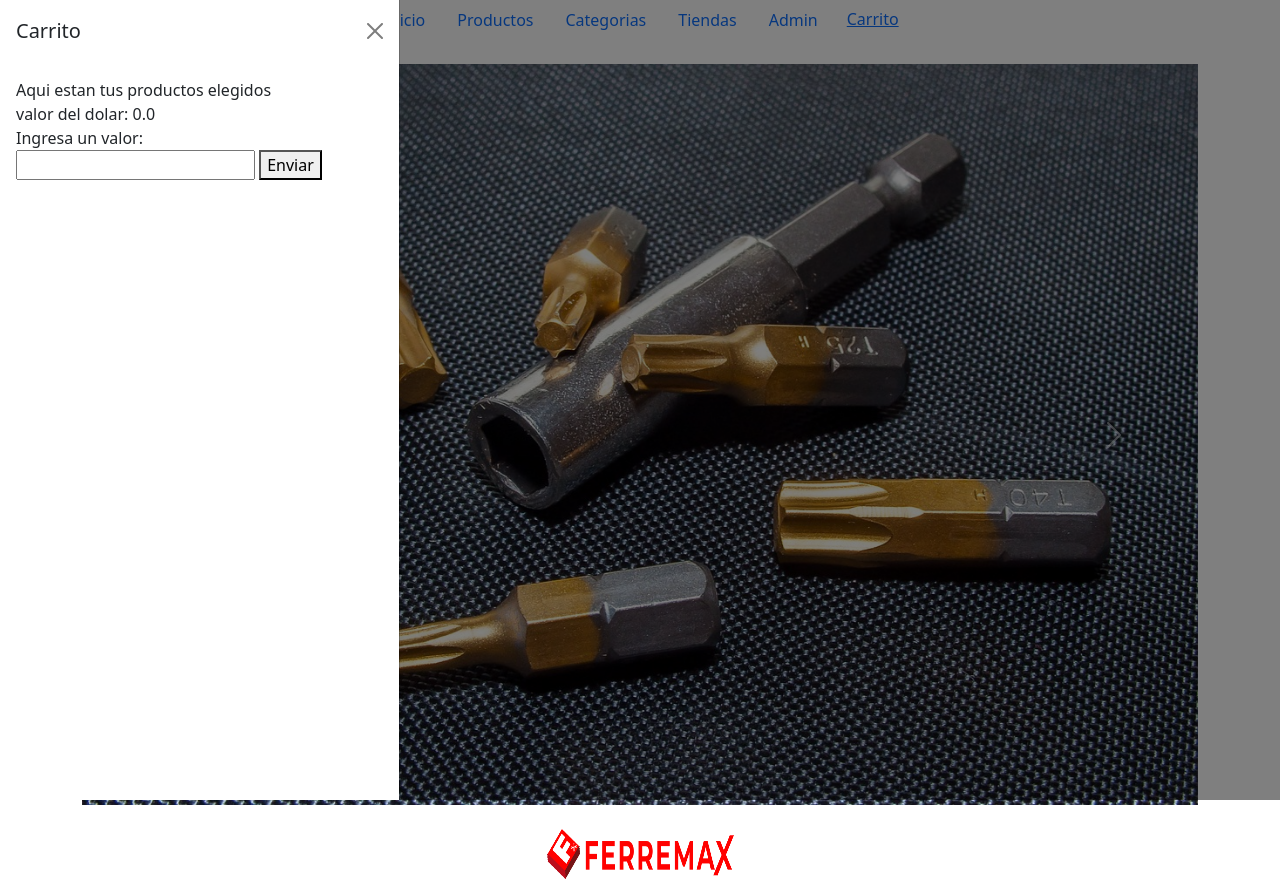
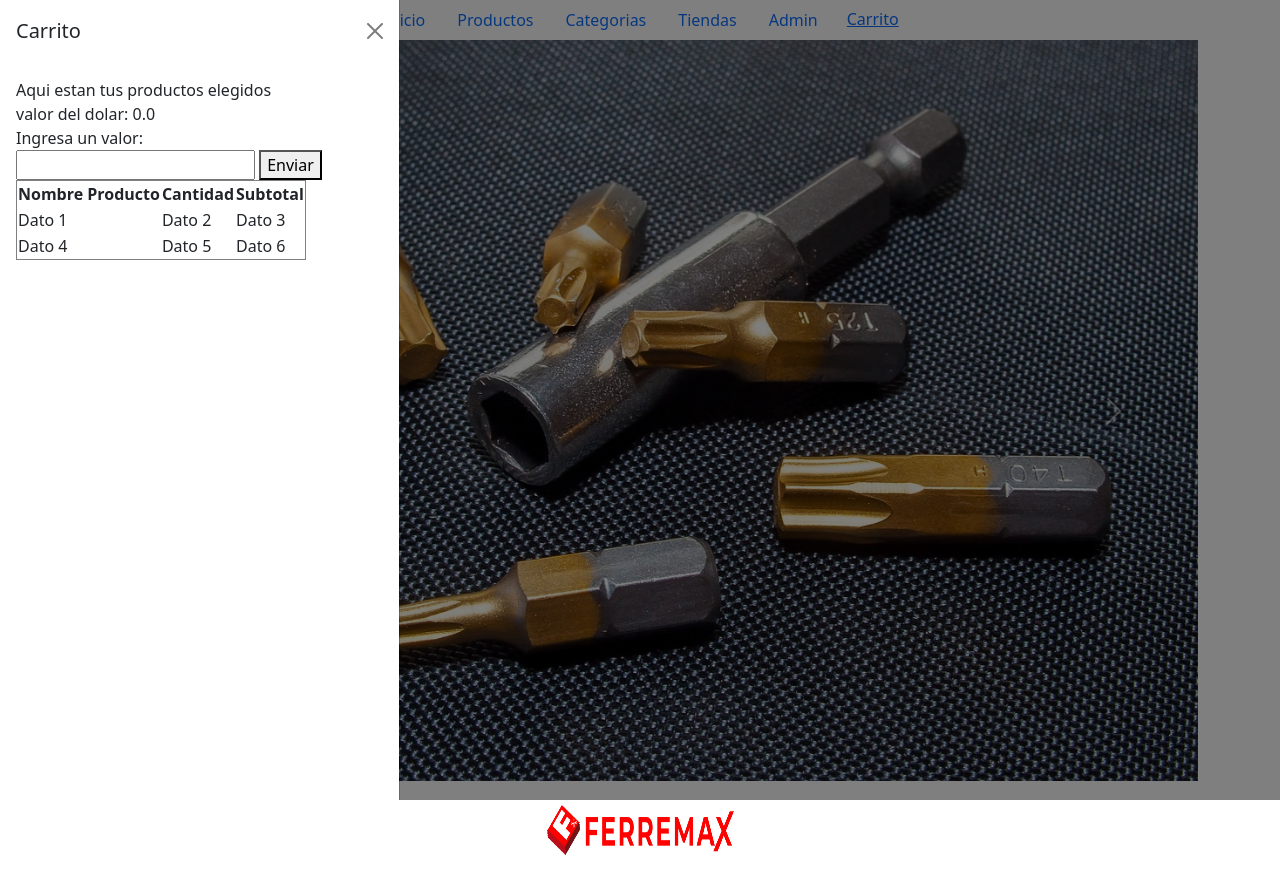
Before and after one commit to Darkussy/Def, a Django app: page / in a window 1280 px wide, after a click on "Carrito". After the commit the page ends 855 px from the top, so only its background shows below. Run offline with Django 5.2, Linux system fonts and the light colour scheme; data that the repository does not hold is empty.

Commit message:
cambios carrito

```diff
--- a/Ferreteria/Static/css/main.css
+++ b/Ferreteria/Static/css/main.css
@@ -25,3 +25,12 @@
 .no-underline {
     text-decoration: none;
 }
+
+/* cambio la manera en que se ve el boton de inicio de sesion y registro */
+.linkmodal{
+    text-decoration: none;
+    color: aliceblue;
+}
+.btn-link{
+    text-decoration: none;
+}
--- a/Ferreteria/Templates/htmls/Layout.html
+++ b/Ferreteria/Templates/htmls/Layout.html
@@ -30,13 +30,13 @@
                 <li class="nav-item">
                     <a class="nav-link " href="{% url 'Admin' %}">Admin</a>
                 </li>
-                <li class="nav-item">
-                    <a class="btn btn-link no-underline" data-bs-toggle="offcanvas" href="#offcanvasExample"
+                <li class="nav-item linkmodal">
+                    <a class="btn btn-link linkmodal" data-bs-toggle="offcanvas" href="#offcanvasExample"
                         role="button" aria-controls="offcanvasExample">
                         Carrito
                     </a>
                 </li>
-            </ul>c
+            </ul>
         </div>
     </header>
 
@@ -53,12 +53,33 @@
                 </div>
                 <form action="{% url 'Pagar' %}" method="post">
                     {% csrf_token %}
-                    <label >valor del dolar: {{ valor }}
+                    <label>valor del dolar: {{ valor }}
                     </label><br>
                     <label for="valor">Ingresa un valor:</label>
                     <input type="number" id="valor" name="valor">
 
                     <button type="submit">Enviar</button>
+
+                    <br>
+                    <table border="1">
+                        <tr>
+                            <th>Nombre Producto</th>
+                            <th>Cantidad</th>
+                            <th>Subtotal</th>
+                        </tr>
+                        <tr>
+                            <td>Dato 1</td>
+                            <td>Dato 2</td>
+                            <td>Dato 3</td>
+                        </tr>
+                        <tr>
+                            <td>Dato 4</td>
+                            <td>Dato 5</td>
+                            <td>Dato 6</td>
+                        </tr>
+                    </table>
+
+
                 </form>
 
             </div>
--- a/Ferreteria/views.py
+++ b/Ferreteria/views.py
@@ -51,7 +51,10 @@ def Index(request):
     return render(request,'htmls/Index.html',{'valor': valor}  )
 
 def Productos(request):
-    return render(request,'htmls/Productos.html')
+
+    Productos= Producto.objects.all()
+    return render(request,'htmls/Productos.html',{"Productos":Productos})
+
 
 def Prod_1(request):
     return render(request,'htmls/Prod_1.html')
```
Also changed, not shown: Ferreteria/Templates/htmls/Productos.html (+27 -0 lines), API/models.py (line endings or trailing spaces).
